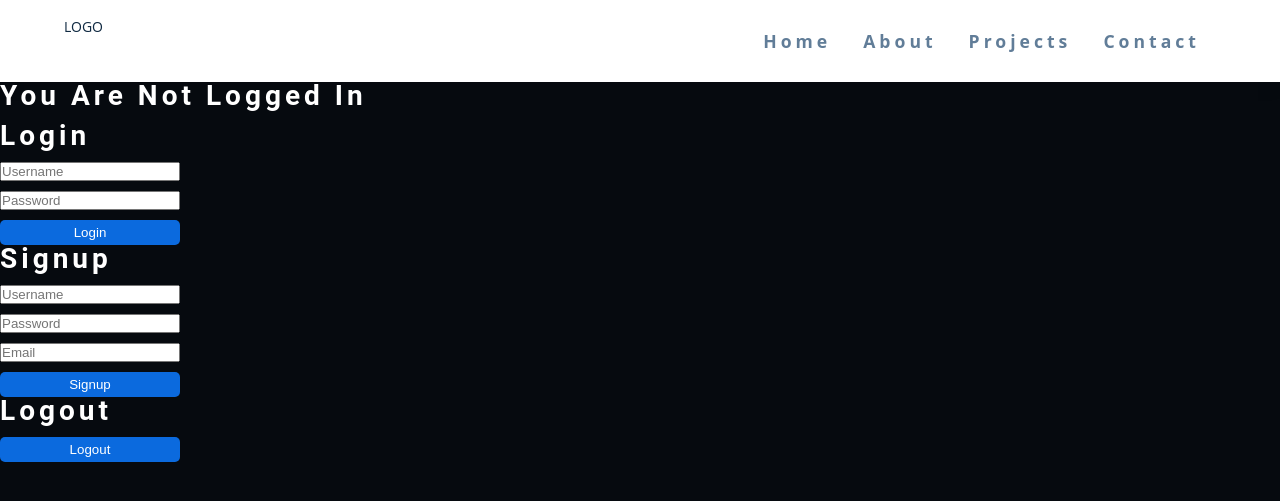
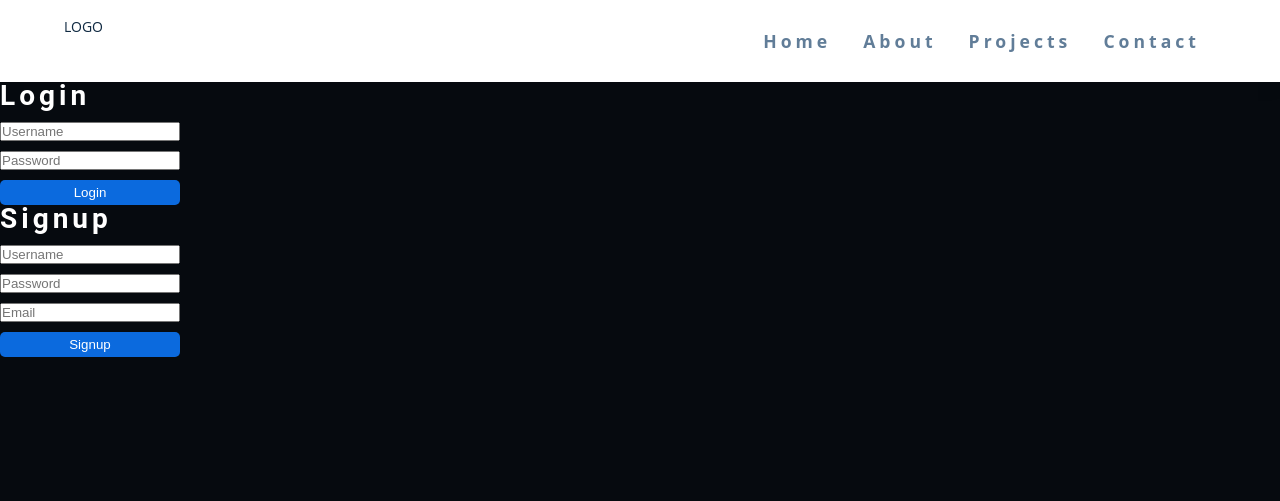
Before and after one commit to ManNjoro/cool_projects, a PHP site: page /UserProfile/index.php in a window 1280 px wide. Shown: the top 501 px of the page. Run offline with PHP 8.4, Linux system fonts and the light colour scheme; some libraries are stand-ins or nearby versions.

Commit message:
Update PHP files: move ViewLogin instance to global scope in index.php, modify login output in navbar.php, and update CSS for buttons
* index.php: moved ViewLogin instance to global scope and removed duplicate ViewLogin instance

```diff
--- a/PHP/UserProfile/css/main.css
+++ b/PHP/UserProfile/css/main.css
@@ -10,7 +10,7 @@ form {
     max-width: 500px;
     gap: 10px;
 }
-button {
+.btn, button {
     border-radius: 5px;
     background-color: #0b6ade;
     border: none;
--- a/PHP/UserProfile/includes/navbar.php
+++ b/PHP/UserProfile/includes/navbar.php
@@ -1,3 +1,6 @@
+<?php
+require_once "views/login_view.inc.php";
+?>
 <header id="header">
     <nav class="nav">
         <div class="nav-center">
@@ -21,6 +24,19 @@
                     <li>
                         <a href="#contact" class="scroll-link">contact</a>
                     </li>
+                    <?php
+                    $viewLogin = new ViewLogin();
+                    if (isset($_SESSION["user_id"])) {
+
+                    ?>
+                        <li>
+                            <a href="#"><?php $viewLogin->outputUsername(); ?></a>
+
+                        </li>
+                        <li><a href="includes/logout.inc.php">Logout</a></li>
+                    <?php
+                    }
+                    ?>
                 </ul>
             </div>
         </div>
--- a/PHP/UserProfile/index.php
+++ b/PHP/UserProfile/index.php
@@ -2,6 +2,9 @@
 require_once "includes/config_session.inc.php";
 require_once "views/signup_view.inc.php";
 require_once "views/login_view.inc.php";
+
+$viewLogin = new ViewLogin();
+
 ?>
 <!DOCTYPE html>
 <html lang="en">
@@ -25,12 +28,6 @@ require_once "views/login_view.inc.php";
     include "./includes/navbar.php";
     ?>
     <section class="forms">
-        <h3>
-            <?php
-            $viewLogin = new ViewLogin();
-            $viewLogin->output_username();
-            ?>
-        </h3>
 
         <?php
         if (!isset($_SESSION["user_id"])) { ?>
@@ -44,7 +41,7 @@ require_once "views/login_view.inc.php";
             </form>
         <?php } ?>
         <?php
-        $viewLogin->check_login_errors();
+        $viewLogin->checkLoginErrors();
         ?>
         <h3>Signup</h3>
 
@@ -60,11 +57,11 @@ require_once "views/login_view.inc.php";
         $viewSignUp->check_signup_errors();
         ?>
 
-        <h3>Logout</h3>
 
-        <form action="./includes/logout.inc.php" method="post">
-            <button>Logout</button>
-        </form>
+
+        <!-- <form action="./includes/logout.inc.php" method="post">
+            <button></button>
+        </form> -->
     </section>
     <script src="./js/main.js"></script>
 </body>
--- a/PHP/UserProfile/views/login_view.inc.php
+++ b/PHP/UserProfile/views/login_view.inc.php
@@ -5,15 +5,13 @@ declare(strict_types=1);
 class ViewLogin
 {
 
-    public function output_username()
+    public function outputUsername()
     {
         if (isset($_SESSION["user_id"])) {
-            echo "You are logged in as " . $_SESSION["user_username"];
-        } else {
-            echo "You are not logged in";
+            echo $_SESSION["user_username"];
         }
     }
-    public function check_login_errors()
+    public function checkLoginErrors()
     {
         if (isset($_SESSION["errors_login"])) {
             $errors = $_SESSION["errors_login"];
```
